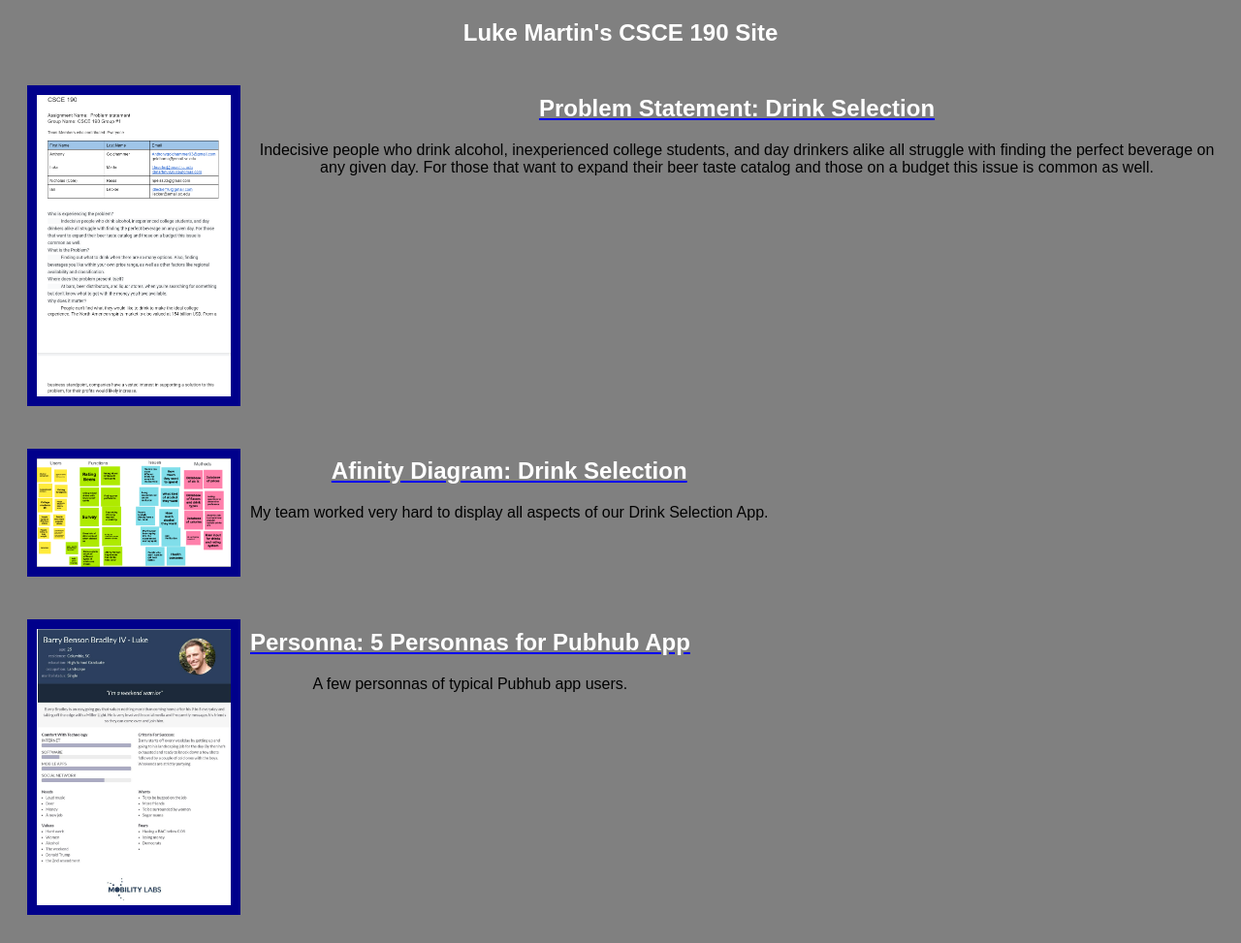
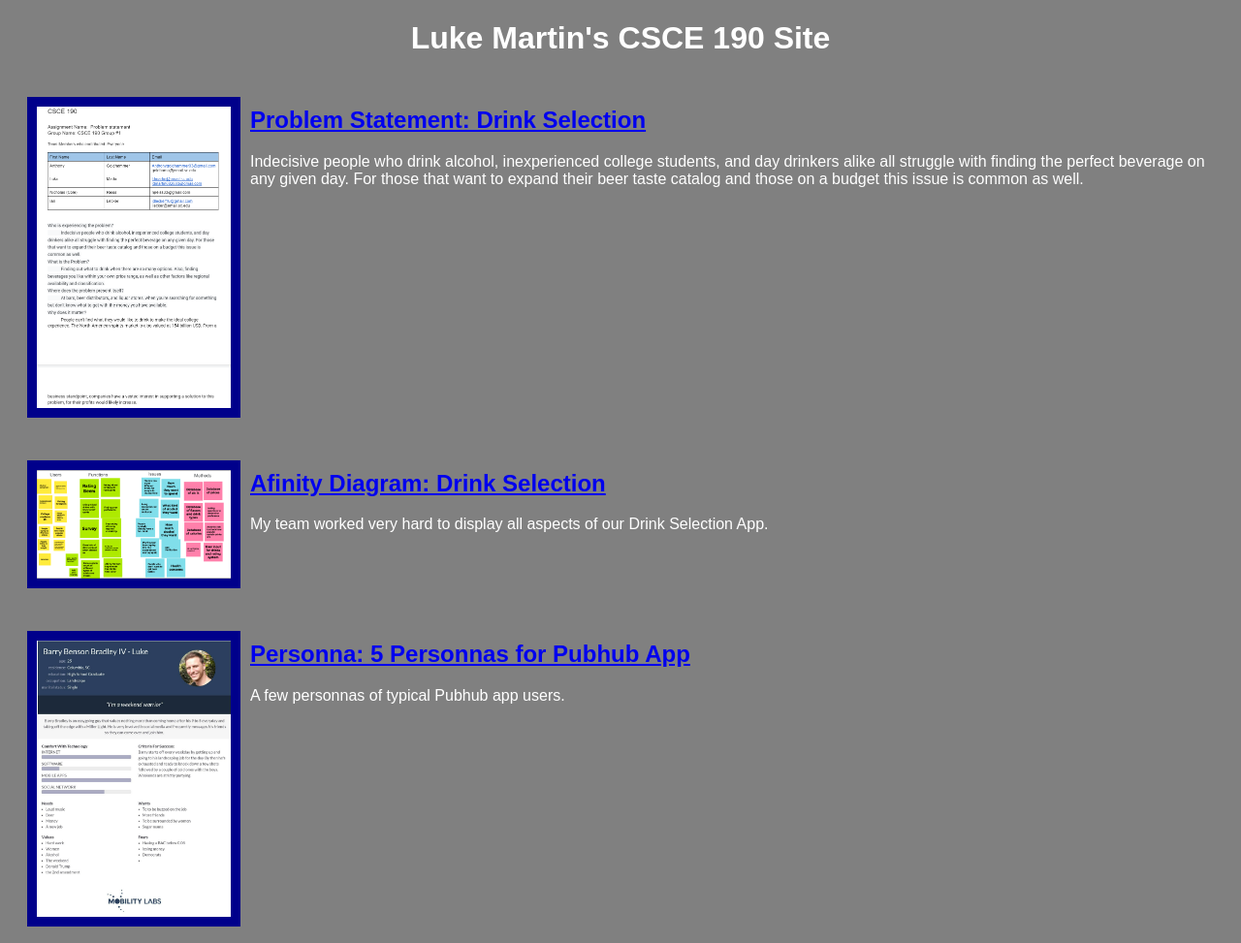
Before and after one commit to LukeMartin10/lukemartin10.github.io, a plain HTML site: page index.html in a window 1280 px wide. Shown: the top 973 px of the page at 97% size. Drawn offline with Linux system fonts and the light colour scheme.

Commit message:
Add files via upload

```diff
--- a/index.html
+++ b/index.html
@@ -4,8 +4,10 @@
         <title>CSCE 190: Luke Martin</title>
         <link rel="stylesheet" href = "styles.css">
     </head>
-        <body>
-            <h2>Luke Martin's CSCE 190 Site</h2>
+
+    <body>
+
+        <h1>Luke Martin's CSCE 190 Site</h1>
 
             <!-- Problem Statement Assignment -->
 
@@ -58,7 +60,5 @@
             </section>
             </section>
 
-
-
         </body>
 </html>
--- a/styles.css
+++ b/styles.css
@@ -1,12 +1,13 @@
 body{
     background: gray;
     font-family:Arial, Helvetica, sans-serif;
-    text-align: center;
+
 }
 
 .assignment{
     display: flex;
     padding: 10px;
+
 }
 
 .assignment img{
@@ -16,7 +17,12 @@ body{
     background: darkblue;
 }
 
-h2{
+h1{
+    text-align: center;
+    color: white;
+}
+
+p{
     color:white
 
 }
```
